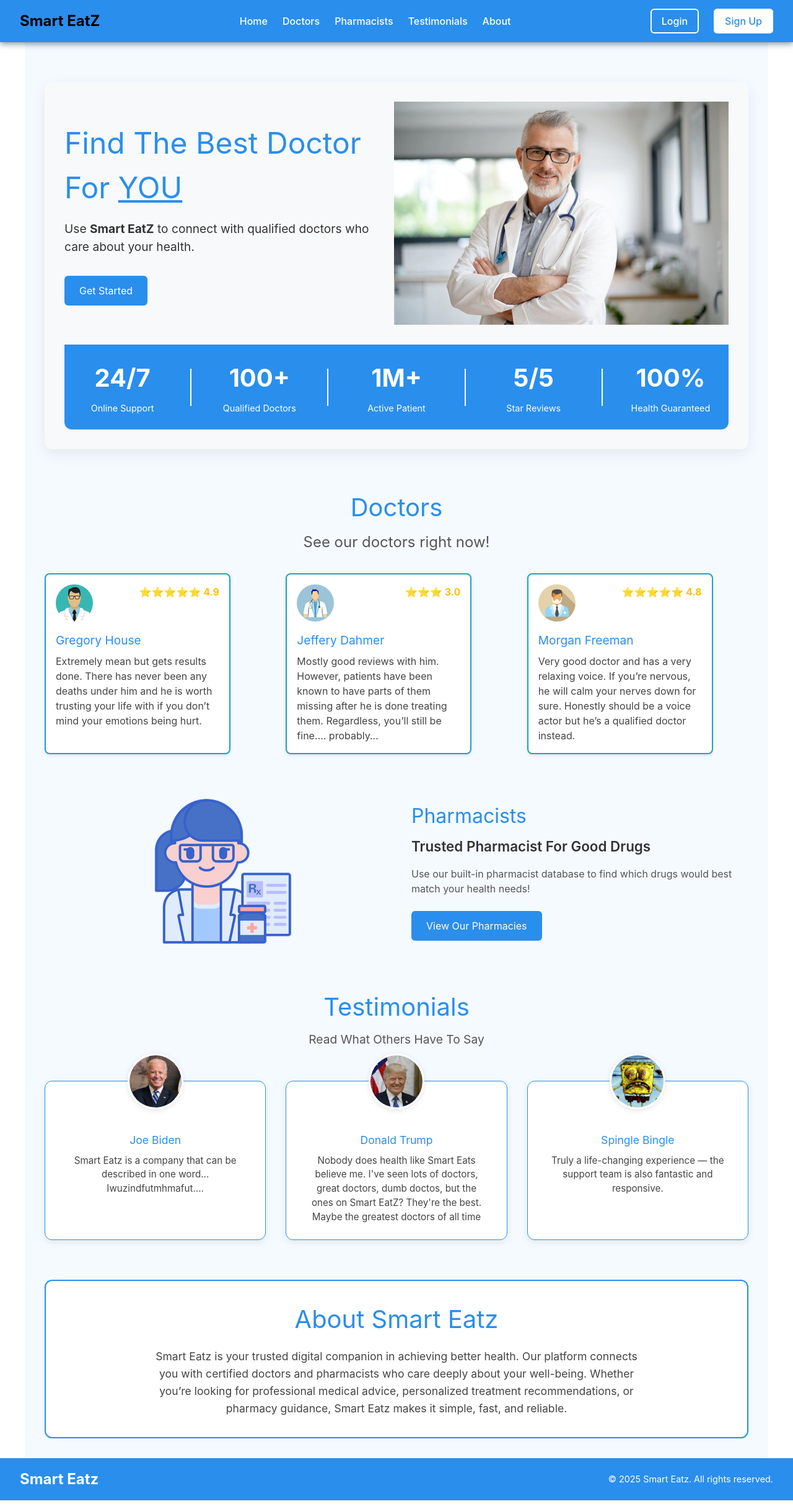
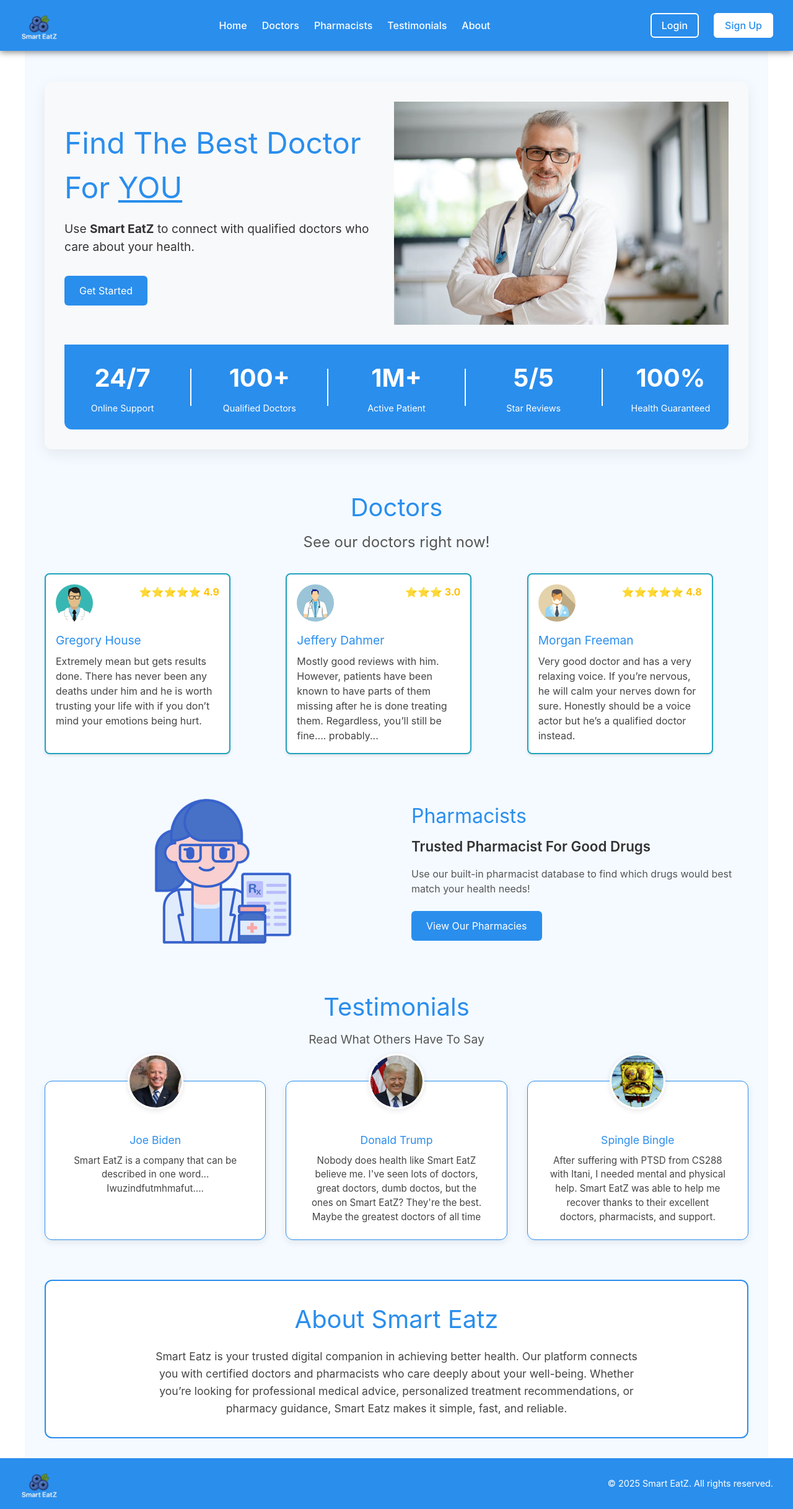
Before and after one commit to nickstern2002/CS490-DoctorPatientFrontend, a React (Create React App) app: page / in a window 1280 px wide. Shown: the whole page at 62% size. Built offline with nearby package versions, Linux system fonts and the light colour scheme.

Commit message:
feat: overhaul frontend design

```diff
--- a/src/Components/Footer/Footer.css
+++ b/src/Components/Footer/Footer.css
@@ -6,6 +6,11 @@
     color: white;
     padding: 1rem 2rem;
 
+  }
+
+  .footer-logo {
+    height: 50px;
+    width: auto;
   }
 
   .footer-logo {
--- a/src/Components/Footer/Footer.js
+++ b/src/Components/Footer/Footer.js
@@ -1,13 +1,15 @@
 import './Footer.css';
+import Logo from '../../Assets/Logo/logo.png';
 
 function Footer() {
   return (
     <footer className="footer">
       <div className="footer-left">
-        <h3 className="footer-logo">Smart Eatz</h3>
+        <img src={Logo} alt="Smart Eatz Logo" className="footer-logo" />
       </div>
+
       <div className="footer-right">
-        <p>&copy; {new Date().getFullYear()} Smart Eatz. All rights reserved.</p>
+        <p>&copy; {new Date().getFullYear()} Smart EatZ. All rights reserved.</p>
       </div>
     </footer>
   );
--- a/src/Components/LandingPage/Navbar.css
+++ b/src/Components/LandingPage/Navbar.css
@@ -15,6 +15,12 @@
   flex-wrap: wrap;
 }
 
+.logo img,
+.logo-image {
+  height: 50px;
+  width: auto;
+  display: block;
+}
 
 .logo {
   font-size: 1.5rem;
--- a/src/Components/LandingPage/Navbar.js
+++ b/src/Components/LandingPage/Navbar.js
@@ -1,10 +1,17 @@
 import './Navbar.css';
+import { Link } from 'react-router-dom';
+
+import Logo from '../../Assets/Logo/logo.png';
 
 function Navbar() {
   return (
     <nav className="navbar">
-      <a href="#home" className="logo">Smart EatZ</a>
+      {/* Logo on the left */}
+      <a href="#home" className="logo">
+        <img src={Logo} alt="Smart Eatz Logo" className="logo-image" />
+      </a>
 
+      {/* Center scroll links */}
       <ul className="nav-links center-links">
         <li><a href="#home">Home</a></li>
         <li><a href="#doctors">Doctors</a></li>
@@ -13,9 +20,10 @@ function Navbar() {
         <li><a href="#about">About</a></li>
       </ul>
 
+      {/* Right-side buttons */}
       <ul className="nav-links right-links">
-        <li><a href="/login" className="btn login-btn">Login</a></li>
-        <li><a href="/signup" className="btn signup-btn">Sign Up</a></li>
+        <li><Link to="/login" className="btn login-btn">Login</Link></li>
+        <li><Link to="/signup" className="btn signup-btn">Sign Up</Link></li>
       </ul>
     </nav>
   );
--- a/src/Components/LandingPage/Testimonials.js
+++ b/src/Components/LandingPage/Testimonials.js
@@ -16,7 +16,7 @@ function Testimonials() {
           </div>
           <h3>Joe Biden</h3>
           <p>
-          Smart Eatz is a company that can be described in one word... Iwuzindfutmhmafut....
+          Smart EatZ is a company that can be described in one word... Iwuzindfutmhmafut....
           </p>
         </div>
 
@@ -26,7 +26,7 @@ function Testimonials() {
           </div>
           <h3>Donald Trump</h3>
           <p>
-            Nobody does health like Smart Eats believe me. I've seen lots of doctors, great doctors, dumb doctos, but the ones on Smart EatZ? They're the best. Maybe the greatest doctors of all time
+            Nobody does health like Smart EatZ believe me. I've seen lots of doctors, great doctors, dumb doctos, but the ones on Smart EatZ? They're the best. Maybe the greatest doctors of all time
           </p>
         </div>
 
@@ -36,7 +36,7 @@ function Testimonials() {
           </div>
           <h3>Spingle Bingle</h3>
           <p>
-            Truly a life-changing experience — the support team is also fantastic and responsive.
+            After suffering with PTSD from CS288 with Itani, I needed mental and physical help. Smart EatZ was able to help me recover thanks to their excellent doctors, pharmacists, and support.
           </p>
         </div>
       </div>
--- a/src/pages/LandingPage.css
+++ b/src/pages/LandingPage.css
@@ -1,5 +1,5 @@
 /* Creates Light Blue Background */
-  .landing-container {
+.landing-container {
     max-width: 1200px;
     margin: 0 auto;
     padding: 2rem;
```
Also changed, not shown: src/Assets/Logo/logo.png (added), src/Components/LandingPage/About.js (line endings or trailing spaces), src/Components/LandingPage/Testemonials.css (deleted), src/Components/LandingPage/Testemonials.js (deleted).
